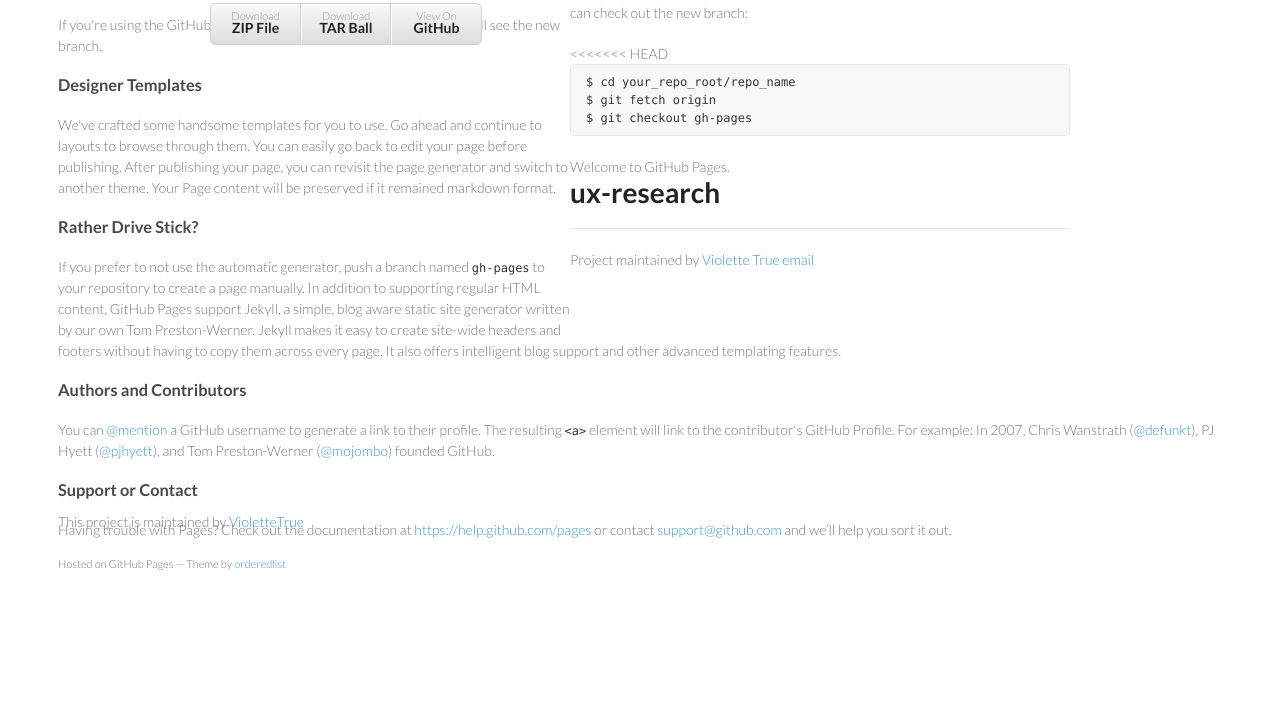
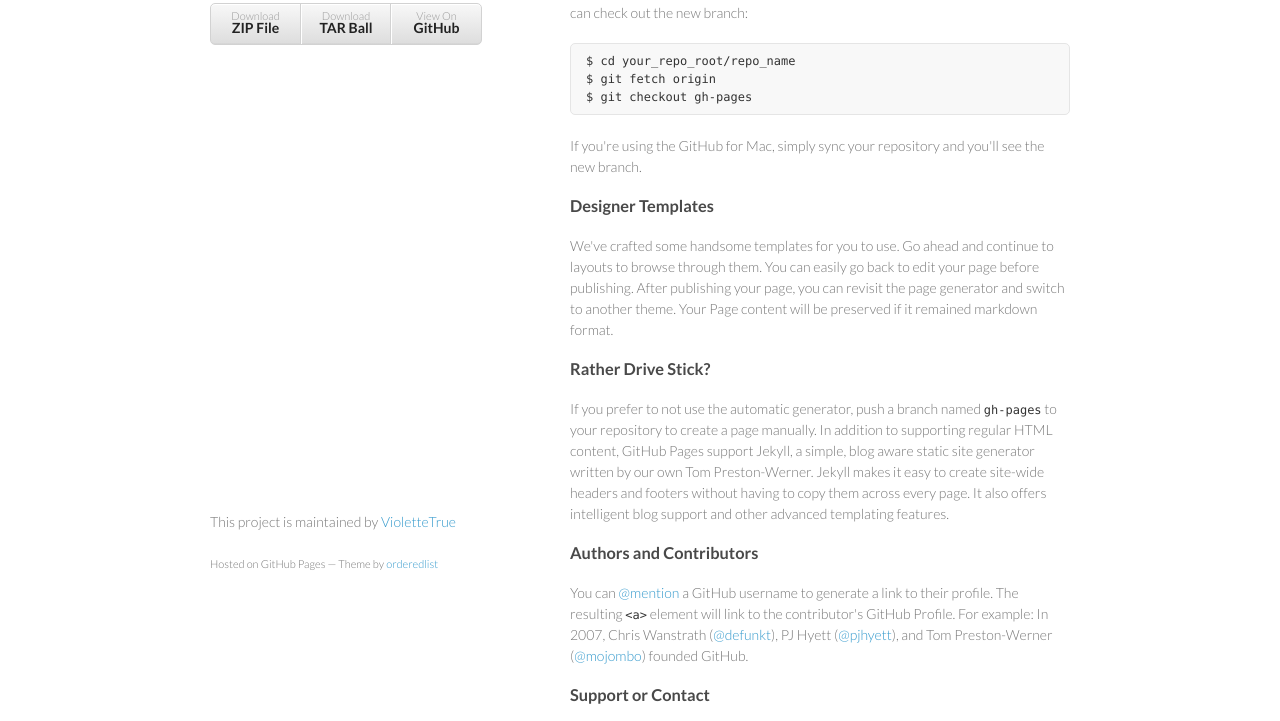
Before and after one commit to VioletteTrue/ux-protype, a plain HTML site: page index.html in a window 1280 px wide. Shown: the part 157-878 px from the top of the page. Before the commit the page ends 800 px from the top, so only its background shows below. Drawn offline with Linux system fonts and the light colour scheme.

```diff
--- a/index.html
+++ b/index.html
@@ -32,22 +32,6 @@
 <a id="welcome-to-github-pages" class="anchor" href="#welcome-to-github-pages" aria-hidden="true"><span class="octicon octicon-link"></span></a>Welcome to GitHub Pages.</h3>
 
 <p>This automatic page generator is the easiest way to create beautiful pages for all of your projects. Author your page content here using GitHub Flavored Markdown, select a template crafted by a designer, and publish. After your page is generated, you can check out the new branch:</p>
-<<<<<<< HEAD
-
-<pre><code>$ cd your_repo_root/repo_name
-$ git fetch origin
-$ git checkout gh-pages
-</code></pre>
-<a id="welcome-to-github-pages" class="anchor" href="#welcome-to-github-pages" aria-hidden="true"><span class="octicon octicon-link"></span></a>Welcome to GitHub Pages.</h3>
-
-<h1>ux-research</h1>
-          <p></p>
-          <hr>
-          <span class="credits left">Project maintained by <a href="https://github.com/VioletteTrue">Violette True</a></span>
-          <span class="credits right"><a href="mailto:violette.true@gmail.com">email</a></span>
-        </div>
-=======
->>>>>>> origin/gh-pages
 
 <pre><code>$ cd your_repo_root/repo_name
 $ git fetch origin
```
